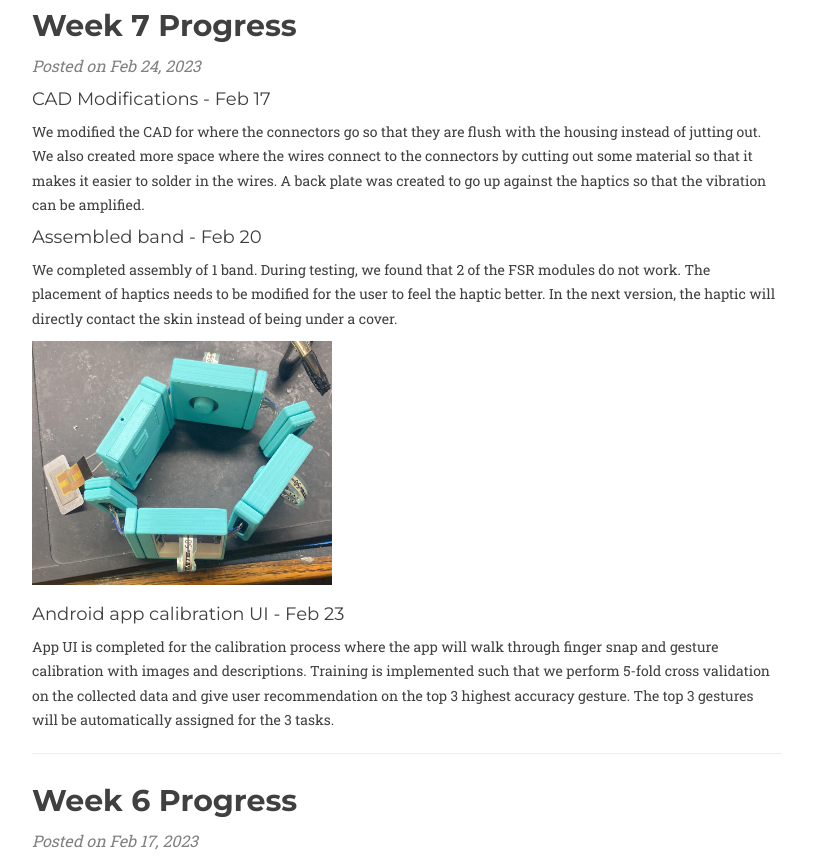
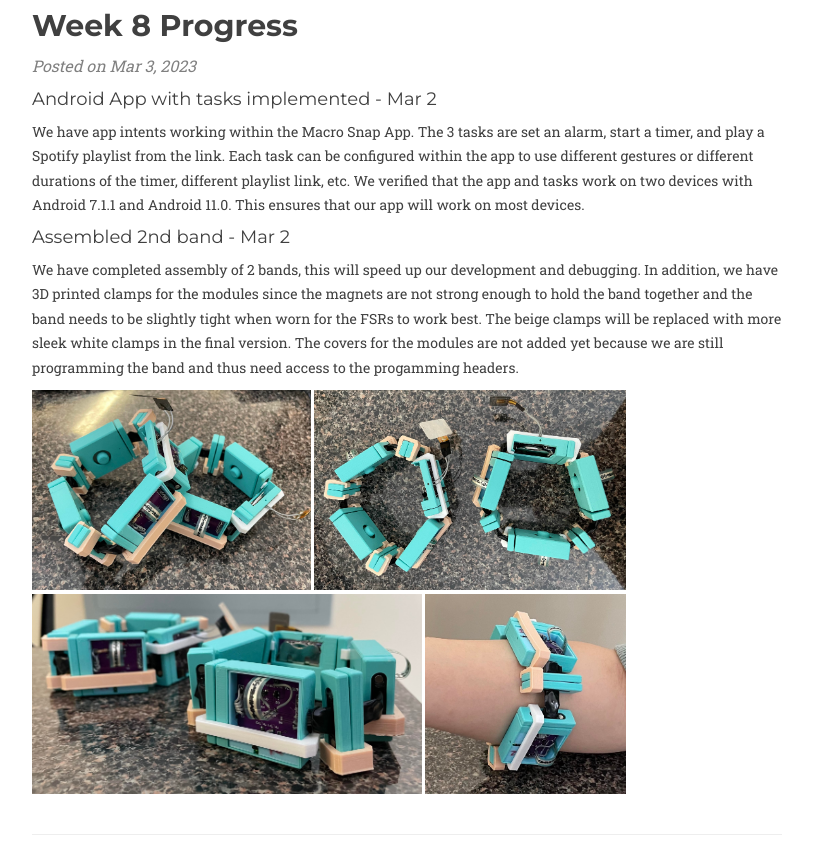
Before and after one commit to piezosaurus/piezosaurus.github.io, a plain HTML site: page blog.html in a window 1280 px wide. Shown: the part 700-1558 px from the top of the page, without its empty margins (233-1046 px from the left). Drawn offline with nearby package versions, Linux system fonts and the light colour scheme; a web font is replaced by a local one.

Commit message:
blog update

```diff
--- a/blog.html
+++ b/blog.html
@@ -82,6 +82,23 @@
     <div class="container">
         <div class="row">
             <div class="col-lg-8 col-lg-offset-2 col-md-10 col-md-offset-1">
+                <div class="post-preview">
+                    <h2 class="post-title">
+                        Week 8 Progress
+                    </h2>
+                    <p class="post-meta">Posted on Mar 3, 2023</p>
+                    <h4 class="post-subtitle">Android App with tasks implemented  - Mar 2</h4>
+                    <p>We have app intents working within the Macro Snap App. The 3 tasks are set an alarm, start a timer, and play a Spotify playlist from the link. Each task can be configured within the app to use different gestures or different durations of the timer, different playlist link, etc. We verified that the app and tasks work on two devices with Android 7.1.1 and Android 11.0. This ensures that our app will work on most devices.</p>
+                    <h4 class="post-subtitle">Assembled 2nd band - Mar 2</h4>
+                    <p>We have completed assembly of 2 bands, this will speed up our development and debugging. In addition, we have 3D printed clamps for the modules since the magnets are not strong enough to hold the band together and the band needs to be slightly tight when worn for the FSRs to work best. The beige clamps will be replaced with more sleek white clamps in the final version. The covers for the modules are not added yet because we are still programming the band and thus need access to the progamming headers.</p>
+                    <img style="margin-bottom: 4px;" src="img/blog/band2.jpg" height="200" alt="Assembled 2nd band">
+                    <img style="margin-bottom: 4px;" src="img/blog/band_top.jpg" height="200" alt="Assembled 2nd band top view">
+                    <img style="margin-bottom: 20px;" src="img/blog/band_sideview.jpg" height="200" alt="Band worn on arm">
+                    <img style="margin-bottom: 20px;" src="img/blog/band_arm.jpg" height="200" alt="Band worn on arm">
+                </div>
+
+                <hr>
+
                 <div class="post-preview">
                     <h2 class="post-title">
                         Week 7 Progress
--- a/less/agency.less
+++ b/less/agency.less
@@ -162,7 +162,7 @@ h1, h2, h3, h4, h5, h6 {
 }
 
 header {
-	background-image: url('../img/header-bg.jpg');
+	background-image: url('../img/.png');
 	background-repeat: none;
 	background-attachment: scroll;
 	background-position: center center;
```
Also changed, not shown: css/agency.css, img/blog/band2.jpg (added), img/blog/band_arm.jpg (added), img/blog/band_sideview.jpg (added), img/blog/band_top.jpg (added), img/header-bg.jpg (deleted), 1 other file.
